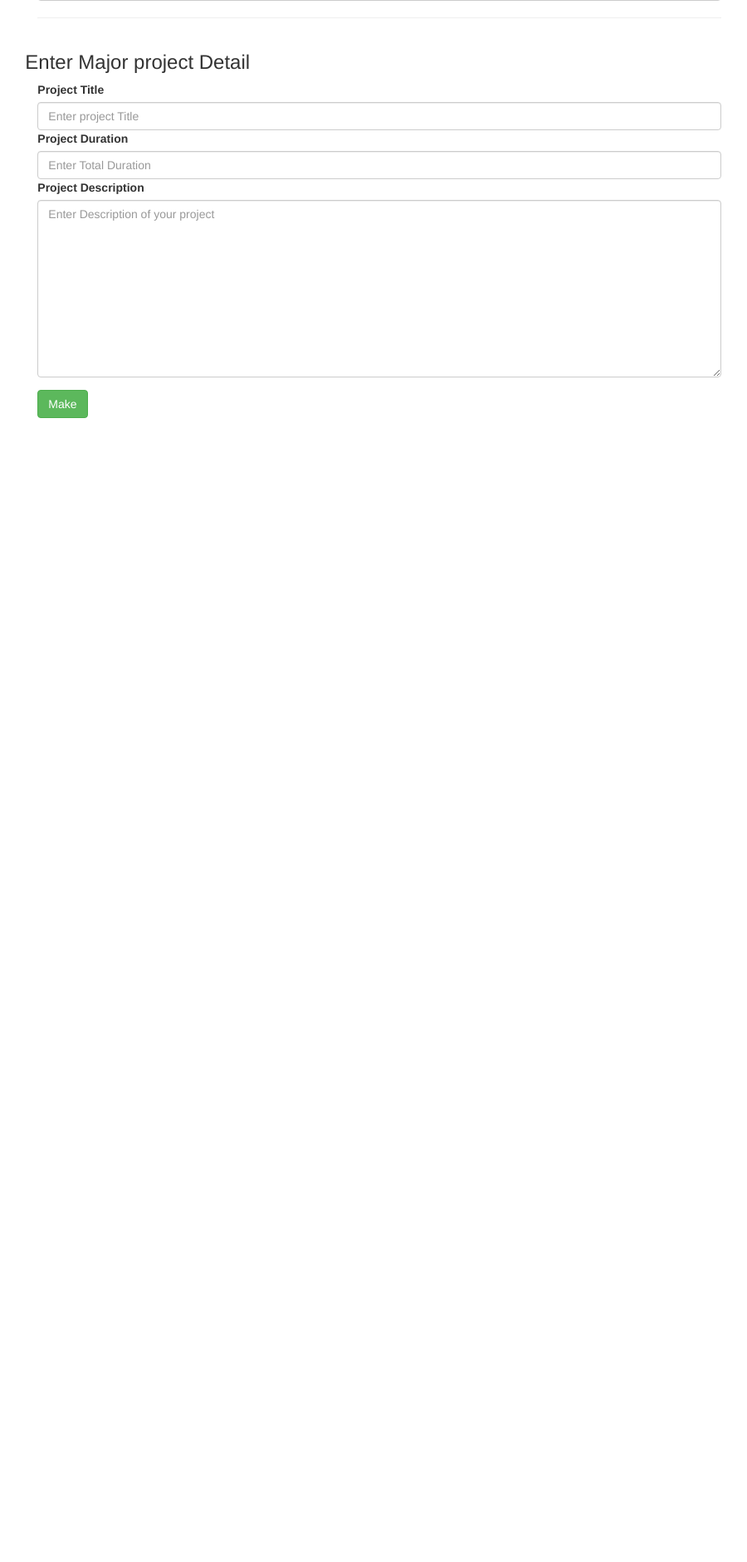
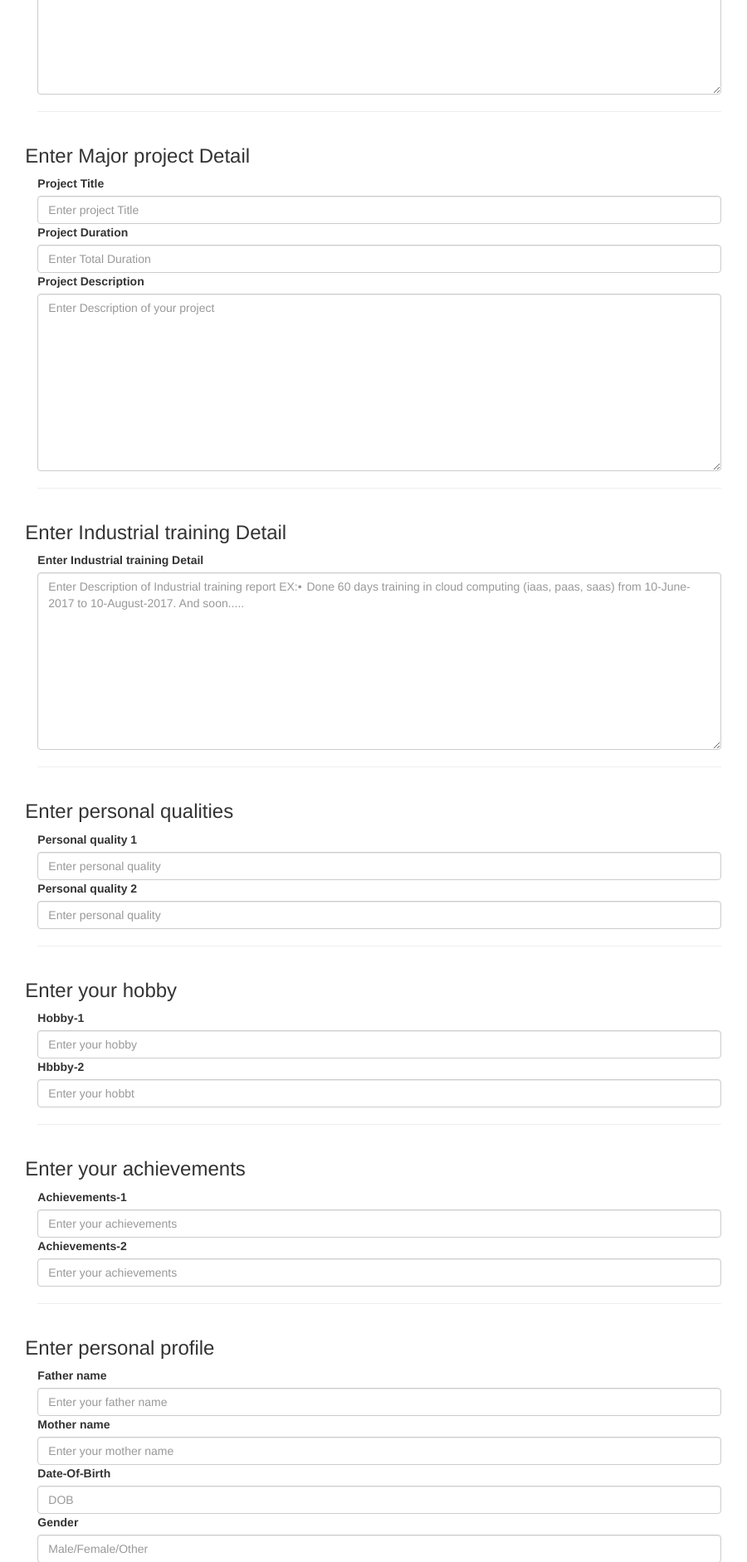
Before and after one commit to sgupta-codeprofile/ondemandservices, a Django app: page /resume_maker/ in a window 1280 px wide. Shown: the part 1289-3172 px from the top of the page at 83% size, without its empty margins (183-1083 px from the left). Before the commit the page ends 1793 px from the top, so only its background shows below. Run offline with Django 3.2, Linux system fonts and the light colour scheme; some libraries are stand-ins or nearby versions; some web fonts are replaced.

Commit message:
form complete

```diff
--- a/resume_maker/forms.py
+++ b/resume_maker/forms.py
@@ -105,3 +105,55 @@
                                                          'placeholder': 'Enter Description of your project',
                                                          'class': 'form-control'
                                                          }))
+    #industrial training
+    industrial_training =forms.CharField(label='',widget=forms.Textarea(attrs={'width':"50%", 'cols' : "70", 'rows': "10",
+                                                         'placeholder': 'Enter Description of Industrial training report EX:•'
+                                                                        '	Done 60 days training in cloud computing '
+                                                                        '(iaas, paas, saas) from 10-June-2017 to 10-August-2017. And so'
+                                                                        'on..... ',
+                                                         'class': 'form-control'
+                                                         }))
+    #personal qualities
+    personal_qualities1=forms.CharField(label='',widget=forms.TextInput(attrs={'placeholder': 'Enter personal quality',
+                                                                      'class': 'form-control'
+                                                                      }))
+    personal_qualities2=forms.CharField(label='',widget=forms.TextInput(attrs={'placeholder': 'Enter personal quality',
+                                                                      'class': 'form-control'
+                                                                      }))
+    #hobbey
+    hobby1=forms.CharField(label='',widget=forms.TextInput(attrs={'placeholder': 'Enter your hobby',
+                                                                      'class': 'form-control'
+                                                                      }))
+    hobby2=forms.CharField(label='',widget=forms.TextInput(attrs={'placeholder': 'Enter your hobbt',
+                                                                      'class': 'form-control'
+                                                                      }))
+    #Achievements
+    achievements1=forms.CharField(label='',widget=forms.TextInput(attrs={'placeholder': 'Enter your achievements',
+                                                                      'class': 'form-control'
+                                                                      }))
+    achievements2=forms.CharField(label='',widget=forms.TextInput(attrs={'placeholder': 'Enter your achievements',
+                                                                      'class': 'form-control'
+                                                                      }))
+    #personal profile
+    father_name = forms.CharField(label='', widget=forms.TextInput(attrs={'placeholder': 'Enter your father name',
+                                                                            'class': 'form-control'
+                                                                            }))
+    mother_name= forms.CharField(label='', widget=forms.TextInput(attrs={'placeholder': 'Enter your mother name',
+                                                                            'class': 'form-control'
+                                                                            }))
+    dob= forms.CharField(label='', widget=forms.TextInput(attrs={'placeholder': 'DOB',
+                                                                            'class': 'form-control'
+                                                                            }))
+    gender = forms.CharField(label='', widget=forms.TextInput(attrs={'placeholder': 'Male/Female/Other',
+                                                                            'class': 'form-control'
+                                                                            }))
+    nationality = forms.CharField(label='', widget=forms.TextInput(attrs={'placeholder': 'Nationality',
+                                                                            'class': 'form-control'
+                                                                            }))
+    status= forms.CharField(label='', widget=forms.TextInput(attrs={'placeholder': 'Enter single/married/divorced etc',
+                                                                            'class': 'form-control'
+                                                                            }))
+    languages = forms.CharField(label='', widget=forms.TextInput(attrs={'placeholder': ''
+                                                                                       'English/Hindi etc',
+                                                                            'class': 'form-control'
+                                                                            }))
--- a/resume_maker/templates/resume_maker/index.html
+++ b/resume_maker/templates/resume_maker/index.html
@@ -13,6 +13,7 @@
         <div class="form-group">
             <!-- row for first name and last name -->
             <div class="row">
+                <h3>Enter your name</h3>
                 <div class="col-sm-6"><label for="first_name">First name:</label>{{form.first_name}}</div>
                 <div class="col-sm-6"><label for="Last_name">Last name:</label> {{form.last_name}}</div>
             </div>
@@ -27,6 +28,7 @@
             <!-- start technical_skills1 row -->
             <hr>
             <div class="row">
+                <h3>Enter Technical skills</h3>
                 <div class="col-sm-12"><label for="technical_skills1">Technical skills-1</label> {{form.technical_skills1}} </div>
             </div>
              <div class="row">
@@ -115,6 +117,61 @@
                 </div>
             </div>
             <!-- end major project row -->
+            <!--start  industrial_training row -->
+            <hr>
+            <div class="row">
+                <h3>Enter Industrial training Detail</h3>
+                <div class="col-sm-12">
+                    <label for=" industrial_training">Enter Industrial training Detail</label>{{form.industrial_training}}
+                </div>
+            </div>
+            <!-- end  industrial_training row -->
+            <!-- start personal qualities -->
+            <hr>
+            <div class="row">
+                <h3>Enter personal qualities</h3>
+                <div class="col-sm-12">
+                    <label for="personal_qualities1">Personal quality 1</label>{{form.personal_qualities1}}
+                    <label for="personal_qualities2">Personal quality 2</label>{{form.personal_qualities2}}
+                </div>
+            </div>
+            <!--end personal qualities -->
+
+            <!-- start hobby  -->
+            <hr>
+            <div class="row">
+                <h3>Enter your hobby</h3>
+                <div class="col-sm-12">
+                    <label for="hobby1">Hobby-1</label>{{form.hobby1}}
+                    <label for="hobby2">Hbbby-2</label>{{form.hobby2}}
+                </div>
+            </div>
+            <!--end hobby -->
+                        <!-- start achievements1 -->
+            <hr>
+            <div class="row">
+                <h3>Enter your achievements</h3>
+                <div class="col-sm-12">
+                    <label for="achievements1">Achievements-1</label>{{form.achievements1}}
+                    <label for="achievements2">Achievements-2</label>{{form.achievements2}}
+                </div>
+            </div>
+            <!--end hobby -->
+                                    <!-- start personal profile -->
+            <hr>
+            <div class="row">
+                <h3>Enter personal profile</h3>
+                <div class="col-sm-12">
+                    <label for="father_name">Father name</label>{{form.father_name}}
+                    <label for="mother_name">Mother name</label>{{form.mother_name}}
+                    <label for="dob">Date-Of-Birth</label>{{form.dob}}
+                    <label for="gender">Gender</label>{{form.gender}}
+                    <label for="nationality">Nationality</label>{{form.nationality}}
+                    <label for="status">Status</label>{{form.status}}
+                    <label for="languages">Languages</label>{{form.languages}}
+                </div>
+            </div>
+            <!--end end personal profile-->
 
 
         </div> <!-- end form group -->
```
